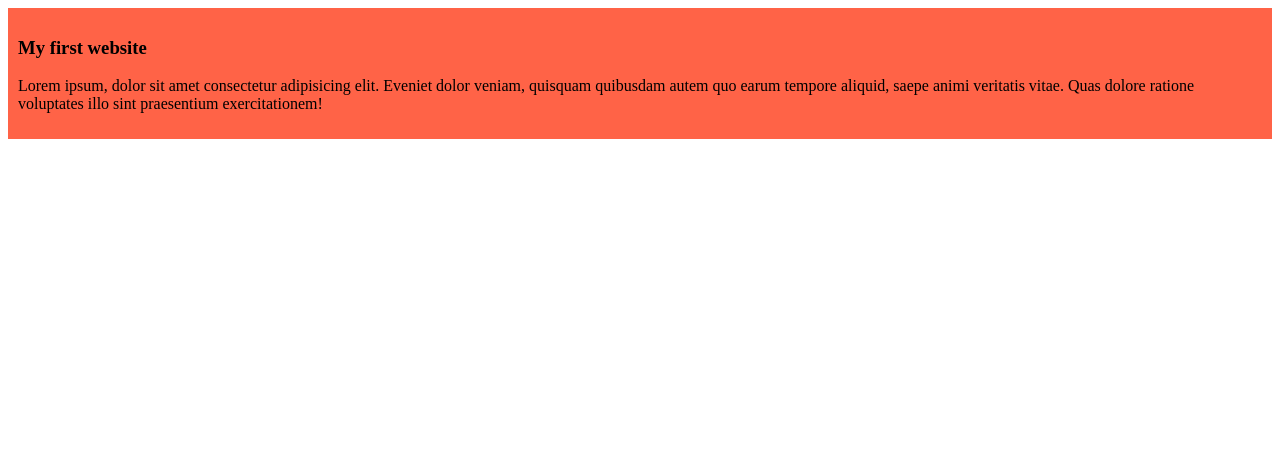
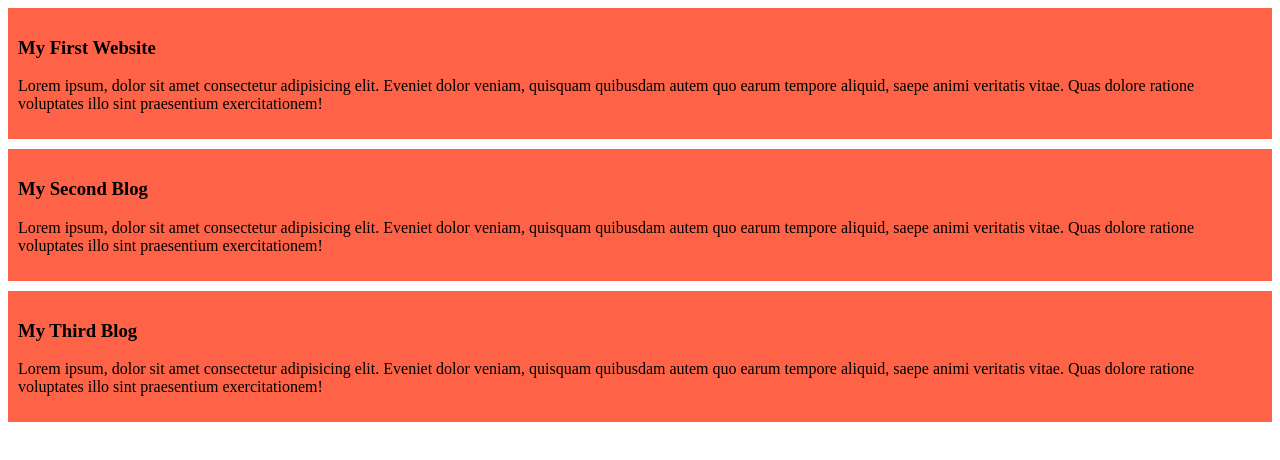
Before and after one commit to rahmanmuntasir150-coder/my-simple-website, a plain HTML site: page index.html in a window 1280 px wide. Drawn offline with Linux system fonts and the light colour scheme.

Commit message:
added the second and the third blog

```diff
--- a/index.html
+++ b/index.html
@@ -10,11 +10,24 @@
 
 <body>
     <div>
-        <h3>My first website</h3>
+        <h3>My First Website</h3>
         <p>Lorem ipsum, dolor sit amet consectetur adipisicing elit. Eveniet dolor veniam, quisquam quibusdam autem quo
             earum tempore aliquid, saepe animi veritatis vitae. Quas dolore ratione voluptates illo sint praesentium
             exercitationem!</p>
     </div>
 </body>
+<div>
+    <h3>My Second Blog</h3>
+    <p>Lorem ipsum, dolor sit amet consectetur adipisicing elit. Eveniet dolor veniam, quisquam quibusdam autem quo
+        earum tempore aliquid, saepe animi veritatis vitae. Quas dolore ratione voluptates illo sint praesentium
+        exercitationem!</p>
+</div>
+<div>
+    <h3>My Third Blog</h3>
+    <p>Lorem ipsum, dolor sit amet consectetur adipisicing elit. Eveniet dolor veniam, quisquam quibusdam autem quo
+        earum tempore aliquid, saepe animi veritatis vitae. Quas dolore ratione voluptates illo sint praesentium
+        exercitationem!</p>
+</div>
+</body>
 
 </html>
--- a/styles/blog.css
+++ b/styles/blog.css
@@ -1,4 +1,5 @@
 div {
     background-color: tomato;
     padding: 10px;
+    margin-bottom: 10px;
 }
```
